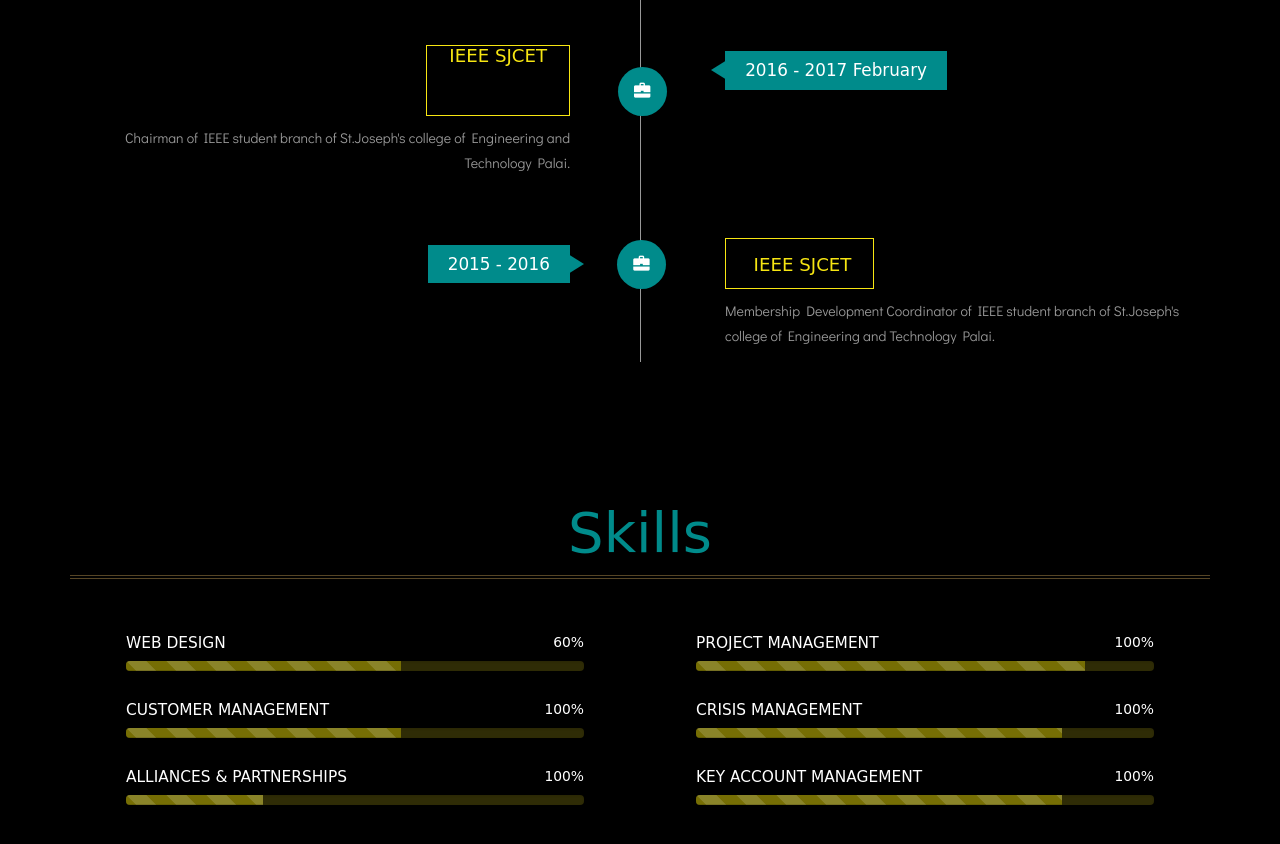
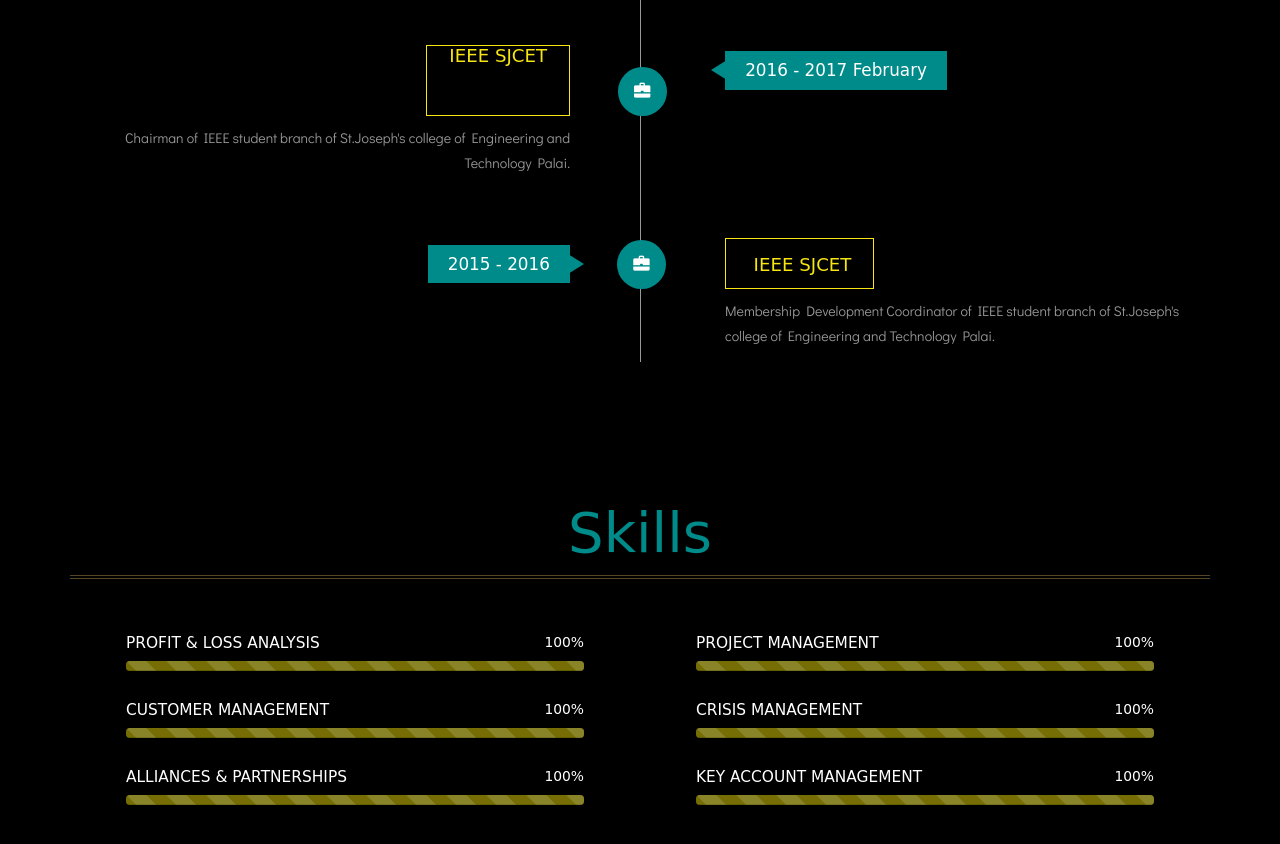
Before and after one commit to Midhun-Jo-Antony/Midhun-Jo-Antony.github.io, a plain HTML site: page index.html in a window 1280 px wide. Shown: the part 1573-2417 px from the top of the page. Drawn offline with Linux system fonts and the light colour scheme; a web font is replaced by a local one.

Commit message:
Update index.html

```diff
--- a/index.html
+++ b/index.html
@@ -192,37 +192,37 @@ License URL: http://creativecommons.org/licenses/by/3.0/
 			<h3 class="title">Skills</h3>
 			<div class="skills-info">
 				<div class="col-md-6 bar-grids">
-					<h6>WEB DESIGN  <span> 60% </span></h6>
+					<h6>PROFIT & LOSS ANALYSIS  <span> 100% </span></h6>
 					<div class="progress">
-						<div class="progress-bar progress-bar-striped active" style="width: 60%">
+						<div class="progress-bar progress-bar-striped active" style="width: 100%">
 						</div>
 					</div>
 
 					<h6>CUSTOMER MANAGEMENT<span>100% </span></h6>
 					<div class="progress">
-						<div class="progress-bar progress-bar-striped active" style="width: 60%">
+						<div class="progress-bar progress-bar-striped active" style="width: 100%">
 						</div>
 					</div>
 					<h6>ALLIANCES & PARTNERSHIPS <span> 100% </span></h6>
 					<div class="progress">
-						<div class="progress-bar progress-bar-striped active" style="width: 30%">
+						<div class="progress-bar progress-bar-striped active" style="width: 100%">
 						</div>
 					</div>
 				</div>
 				<div class="col-md-6 bar-grids">
 					<h6>PROJECT MANAGEMENT <span> 100% </span></h6>
 					<div class="progress">
-						<div class="progress-bar progress-bar-striped active" style="width: 85%">
+						<div class="progress-bar progress-bar-striped active" style="width: 100%">
 						</div>
 					</div>
 					<h6>CRISIS MANAGEMENT<span> 100% </span></h6>
 					<div class="progress">
-						<div class="progress-bar progress-bar-striped active" style="width: 80%">
+						<div class="progress-bar progress-bar-striped active" style="width: 100%">
 						</div>
 					</div>
 					<h6>KEY ACCOUNT MANAGEMENT<span> 100% </span></h6>
 					<div class="progress">
-						<div class="progress-bar progress-bar-striped active" style="width: 80%">
+						<div class="progress-bar progress-bar-striped active" style="width: 100%">
 						</div>
 					</div>
 
```
